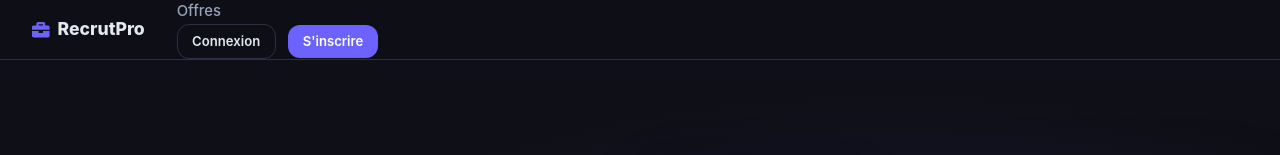
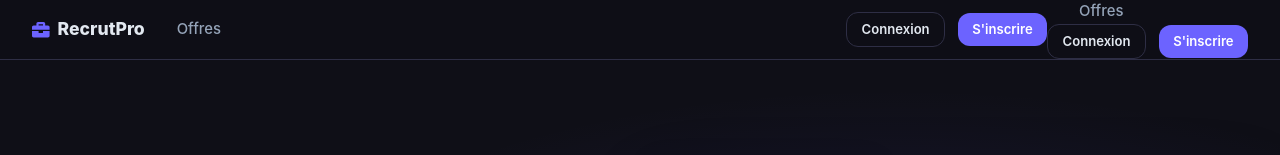
Before and after one commit to AlirezaAlavi7713/Recrutement-app, a React (Vite) app in the folder recrutement-front/: page / in a window 1280 px wide. Shown: the top 155 px of the page. Built offline with nearby package versions, Linux system fonts and the light colour scheme; no server answers.

Commit message:
fix: burger menu same style as portfolio

```diff
--- a/recrutement-front/src/components/NavBar.jsx
+++ b/recrutement-front/src/components/NavBar.jsx
@@ -1,7 +1,7 @@
 import { Link, useNavigate, useLocation } from "react-router-dom";
 import { useState, useEffect, useRef } from "react";
 import { useAuth } from "../context/useAuth";
-import { FaBriefcase, FaUser, FaSignOutAlt, FaEnvelope, FaBars, FaTimes } from "react-icons/fa";
+import { FaBriefcase, FaUser, FaSignOutAlt, FaEnvelope } from "react-icons/fa";
 import "../css/NavBar.css";
 
 export default function NavBar() {
@@ -13,6 +13,7 @@ export default function NavBar() {
 
   const handleLogout = () => { logout(); navigate("/"); setMenuOpen(false); };
   const active = (path) => location.pathname === path ? "active" : "";
+  const close = () => setMenuOpen(false);
 
   useEffect(() => {
     if (!menuOpen) return;
@@ -29,42 +30,55 @@ export default function NavBar() {
 
   useEffect(() => { setMenuOpen(false); }, [location.pathname]);
 
+  const links = (
+    <>
+      <Link to="/offres" className={active("/offres")} onClick={close}>Offres</Link>
+      {user?.role === "recruteur" && <Link to="/dashboard/recruteur" className={active("/dashboard/recruteur")} onClick={close}>Dashboard</Link>}
+      {user?.role === "candidat" && <Link to="/dashboard/candidat" className={active("/dashboard/candidat")} onClick={close}>Mes candidatures</Link>}
+      {user?.role === "admin" && <Link to="/dashboard/admin" className={active("/dashboard/admin")} onClick={close}>Admin</Link>}
+      {user && <Link to="/messages" className={active("/messages")} onClick={close}><FaEnvelope /></Link>}
+    </>
+  );
+
+  const actions = (
+    <>
+      {user ? (
+        <>
+          <Link to="/profil" className="navbar__avatar" onClick={close}>
+            {user.avatar_url
+              ? <img src={`${import.meta.env.VITE_API_URL}${user.avatar_url}`} alt="avatar" />
+              : <FaUser />}
+          </Link>
+          <button onClick={handleLogout} className="btn btn-secondary btn-sm"><FaSignOutAlt /></button>
+        </>
+      ) : (
+        <>
+          <Link to="/login" className="btn btn-secondary btn-sm" onClick={close}>Connexion</Link>
+          <Link to="/register" className="btn btn-primary btn-sm" onClick={close}>S'inscrire</Link>
+        </>
+      )}
+    </>
+  );
+
   return (
     <nav className="navbar" ref={navRef}>
       <Link to="/" className="navbar__brand">
         <FaBriefcase /> <span>RecrutPro</span>
       </Link>
 
+      {/* Desktop */}
+      <div className="navbar__links">{links}</div>
+      <div className="navbar__actions">{actions}</div>
+
+      {/* Burger */}
       <button className="navbar__burger" onClick={() => setMenuOpen(!menuOpen)} aria-label="Menu">
-        {menuOpen ? <FaTimes /> : <FaBars />}
+        <span></span><span></span><span></span>
       </button>
 
+      {/* Mobile menu */}
       <div className={`navbar__menu ${menuOpen ? "open" : ""}`}>
-        <div className="navbar__links">
-          <Link to="/offres" className={active("/offres")} onClick={() => setMenuOpen(false)}>Offres</Link>
-          {user?.role === "recruteur" && <Link to="/dashboard/recruteur" className={active("/dashboard/recruteur")} onClick={() => setMenuOpen(false)}>Dashboard</Link>}
-          {user?.role === "candidat" && <Link to="/dashboard/candidat" className={active("/dashboard/candidat")} onClick={() => setMenuOpen(false)}>Mes candidatures</Link>}
-          {user?.role === "admin" && <Link to="/dashboard/admin" className={active("/dashboard/admin")} onClick={() => setMenuOpen(false)}>Admin</Link>}
-          {user && <Link to="/messages" className={active("/messages")} onClick={() => setMenuOpen(false)}><FaEnvelope /></Link>}
-        </div>
-
-        <div className="navbar__actions">
-          {user ? (
-            <>
-              <Link to="/profil" className="navbar__avatar" onClick={() => setMenuOpen(false)}>
-                {user.avatar_url
-                  ? <img src={`${import.meta.env.VITE_API_URL}${user.avatar_url}`} alt="avatar" />
-                  : <FaUser />}
-              </Link>
-              <button onClick={handleLogout} className="btn btn-secondary btn-sm"><FaSignOutAlt /></button>
-            </>
-          ) : (
-            <>
-              <Link to="/login" className="btn btn-secondary btn-sm" onClick={() => setMenuOpen(false)}>Connexion</Link>
-              <Link to="/register" className="btn btn-primary btn-sm" onClick={() => setMenuOpen(false)}>S'inscrire</Link>
-            </>
-          )}
-        </div>
+        <div className="navbar__links">{links}</div>
+        <div className="navbar__actions">{actions}</div>
       </div>
     </nav>
   );
--- a/recrutement-front/src/css/NavBar.css
+++ b/recrutement-front/src/css/NavBar.css
@@ -1,20 +1,31 @@
 .navbar {
   position: fixed; top: 0; left: 0; right: 0; z-index: 100;
-  display: flex; align-items: center; gap: 2rem;
+  display: flex; align-items: center; justify-content: space-between;
   padding: 0 2rem; height: 60px;
   background: rgba(15,15,23,0.95); backdrop-filter: blur(10px);
   border-bottom: 1px solid var(--border);
 }
+
 .navbar__brand {
   display: flex; align-items: center; gap: 0.5rem;
   font-size: 1.1rem; font-weight: 800; color: var(--accent);
   text-decoration: none; flex-shrink: 0;
 }
 .navbar__brand span { color: var(--text); }
-.navbar__links { display: flex; align-items: center; gap: 1.5rem; flex: 1; }
-.navbar__links a { color: var(--text-muted); font-size: 0.93rem; font-weight: 500; transition: color 0.2s; text-decoration: none; }
+
+.navbar__links {
+  display: flex; align-items: center; gap: 1.5rem; flex: 1; padding-left: 2rem;
+}
+.navbar__links a {
+  color: var(--text-muted); font-size: 0.93rem; font-weight: 500;
+  transition: color 0.2s; text-decoration: none;
+}
 .navbar__links a:hover, .navbar__links a.active { color: var(--text); }
-.navbar__actions { display: flex; align-items: center; gap: 0.8rem; margin-left: auto; }
+
+.navbar__actions {
+  display: flex; align-items: center; gap: 0.8rem; margin-left: auto;
+}
+
 .navbar__avatar {
   width: 34px; height: 34px; border-radius: 50%;
   background: var(--surface); border: 2px solid var(--accent);
@@ -23,34 +34,58 @@
 }
 .navbar__avatar img { width: 100%; height: 100%; object-fit: cover; }
 
+/* ── Burger ── */
 .navbar__burger {
   display: none;
+  flex-direction: column;
+  gap: 5px;
   background: none;
   border: none;
-  color: var(--text);
-  font-size: 1.3rem;
   cursor: pointer;
-  margin-left: auto;
-  padding: 0.4rem;
+  padding: 4px;
+}
+.navbar__burger span {
+  display: block;
+  width: 24px;
+  height: 2px;
+  background: var(--text);
+  border-radius: 2px;
+  transition: 0.3s;
 }
 
 @media (max-width: 768px) {
-  .navbar__burger { display: flex; align-items: center; }
+  .navbar__burger { display: flex; flex-direction: column; }
+
+  .navbar__links,
+  .navbar__actions {
+    display: none;
+  }
 
   .navbar__menu {
     display: none;
-    flex-direction: column;
-    gap: 1rem;
     position: absolute;
     top: 60px;
     left: 0; right: 0;
     background: rgba(15,15,23,0.98);
     border-bottom: 1px solid var(--border);
-    padding: 1.2rem 1.5rem;
+    flex-direction: column;
+    padding: 1.5rem;
+    gap: 1.2rem;
     z-index: 99;
   }
   .navbar__menu.open { display: flex; }
 
-  .navbar__links { flex-direction: column; align-items: flex-start; gap: 1rem; }
-  .navbar__actions { justify-content: flex-start; }
+  .navbar__menu .navbar__links {
+    display: flex;
+    flex-direction: column;
+    align-items: flex-start;
+    gap: 1.2rem;
+    padding-left: 0;
+    flex: unset;
+  }
+
+  .navbar__menu .navbar__actions {
+    display: flex;
+    justify-content: flex-start;
+  }
 }
```
